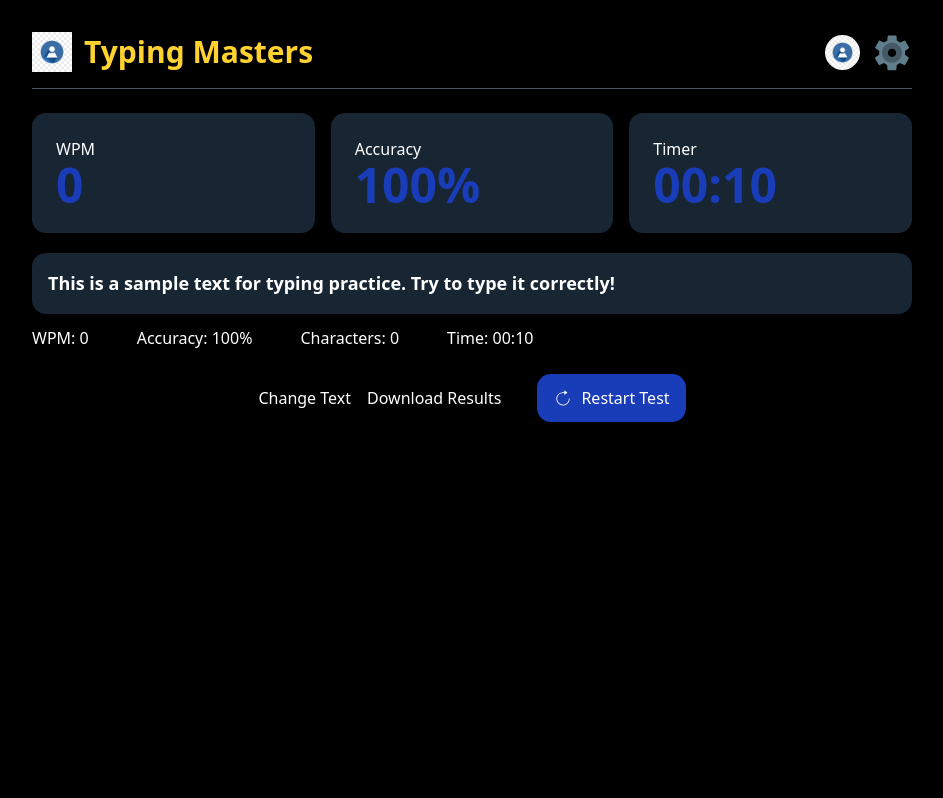
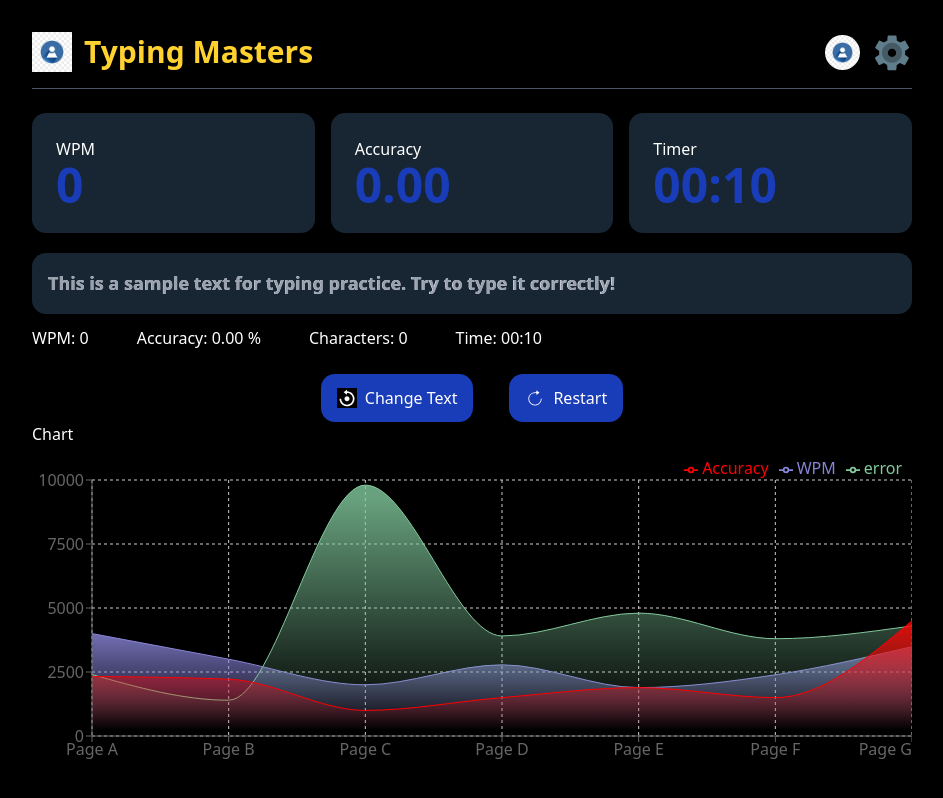
Before and after one commit to Abhishek-0899/Speedtester, a Next.js app: page /pages/Dashboard in a window 1280 px wide. Shown: the whole page, without its empty margins (168-1111 px from the left). Built offline with nearby package versions, Linux system fonts and the light colour scheme.

Commit message:
Added dummy chart to evaluate user performance and made btn working

```diff
--- /dev/null
+++ b/app/components/chart.tsx
@@ -0,0 +1,75 @@
+import {
+  Area,
+  AreaChart,
+  CartesianGrid,
+  Tooltip,
+  XAxis,
+  YAxis,
+  ResponsiveContainer,
+  Legend,
+} from "recharts";
+
+const sampleData = [
+  { name: "Page A", WPM: 4000, error: 2400, Accuracy: 2325 },
+  { name: "Page B", WPM: 3000, error: 1398, Accuracy: 2220 },
+  { name: "Page C", WPM: 2000, error: 9800, Accuracy: 1000 },
+  { name: "Page D", WPM: 2780, error: 3908, Accuracy: 1500 },
+  { name: "Page E", WPM: 1890, error: 4800, Accuracy: 1890 },
+  { name: "Page F", WPM: 2390, error: 3800, Accuracy: 1500 },
+  { name: "Page G", WPM: 3490, error: 4300, Accuracy: 4500 },
+];
+
+export default function Chart({ isAnimationActive = true }: { isAnimationActive?: boolean }) {
+  return (
+    <div style={{ width: "100%", height: 320 }}>
+      <h2 className="text-white">Chart</h2>
+      <ResponsiveContainer width="100%" height="100%">
+        <AreaChart data={sampleData} margin={{ top: 10, right: 0, left: 0, bottom: 0 }}>
+          <defs>
+            <linearGradient id="colorWPM" x1="0" y1="0" x2="0" y2="1">
+              <stop offset="5%" stopColor="#8884d8" stopOpacity={0.8} />
+              <stop offset="95%" stopColor="#8884d8" stopOpacity={0} />
+            </linearGradient>
+            <linearGradient id="colorError" x1="0" y1="0" x2="0" y2="1">
+              <stop offset="5%" stopColor="#82ca9d" stopOpacity={0.8} />
+              <stop offset="95%" stopColor="#82ca9d" stopOpacity={0} />
+            </linearGradient>
+            <linearGradient id="colorAccuracy" x1="0" y1="0" x2="0" y2="1">
+              <stop offset="5%" stopColor="red" stopOpacity={0.8} />
+              <stop offset="95%" stopColor="red" stopOpacity={0} />
+            </linearGradient>
+          </defs>
+          <CartesianGrid strokeDasharray="3 3" />
+          <XAxis dataKey="name" />
+          <YAxis />
+          <Tooltip />
+          <Legend verticalAlign="top" align="right" />
+          <Area
+            type="monotone"
+            dataKey="WPM"
+            stroke="#8884d8"
+            fill="url(#colorWPM)"
+            fillOpacity={1}
+            isAnimationActive={isAnimationActive}
+          />
+          <Area
+            type="monotone"
+            dataKey="error"
+            stroke="#82ca9d"
+            fill="url(#colorError)"
+            fillOpacity={1}
+            isAnimationActive={isAnimationActive}
+          />
+          <Area
+            type="monotone"
+            dataKey="Accuracy"
+            stroke="red"
+            fill="url(#colorAccuracy)"
+            fillOpacity={1}
+            isAnimationActive={isAnimationActive}
+          />
+        </AreaChart>
+      </ResponsiveContainer>
+    </div>
+  );
+}
--- a/app/globals.css
+++ b/app/globals.css
@@ -130,3 +130,12 @@
   background-repeat: no-repeat;
   min-height: 100vh;
 }
+@keyframes caretBlink {
+  0% { opacity: 1; }
+  50% { opacity: 0; }
+  100% { opacity: 1; }
+}
+
+.caret-blink {
+  animation: caretBlink 1s infinite;
+}
--- a/app/pages/Dashboard/page.tsx
+++ b/app/pages/Dashboard/page.tsx
@@ -1,16 +1,39 @@
 "use client";
 import { useEffect, useRef, useState } from "react";
+import { BiReset } from "react-icons/bi";
 import Image from "next/image";
 import { FcSettings } from "react-icons/fc";
 import { CiRedo } from "react-icons/ci";
+import Chart from "@/app/components/chart";
+import { ACCURACY } from "recharts/types/animation/easing";
+import { timeStamp } from "console";
 
 export default function Dashboard() {
-  const jsonText =
-    "This is a sample text for typing practice. Try to type it correctly!";
+  const jsonText = [
+    "This is a sample text for typing practice. Try to type it correctly!",
+    "Lorem Ipsum is simply dummy text of the printing and typesetting industry.",
+    "Coding is not about typing fast, it’s about thinking clearly.",
+    "Frontend development requires creativity, logic, and patience.",
+  ];
 
+  // console.log("JSON Text:", jsonText.length);
   const [usertext, setUserText] = useState("");
   const [started, setStarted] = useState(false);
-
+  const [text, setText] = useState(jsonText[0]);
+  // const [accuracy,setAccuracy]=useState(100);
+  const RandomText = () => {
+    const randomText = jsonText[Math.floor(Math.random() * jsonText.length)];
+    setText(randomText);
+    resetTest();
+  };
+  const calculateAccuracy = () => {
+    const textLength = text.length;
+    const correctChars = usertext
+      .split("")
+      .filter((char, index) => char === text[index]).length;
+    const accuracy = (correctChars / textLength) * 100;
+    return accuracy.toFixed(2);
+  };
   // 10-second countdown
   const [timeLeft, setTimeLeft] = useState(10);
   const intervalRef = useRef(null);
@@ -18,9 +41,7 @@ export default function Dashboard() {
   // WPM Formula
   const correctChars = usertext.length;
   const wpm =
-    timeLeft < 10
-      ? Math.floor((correctChars * 60) / (5 * (10 - timeLeft)))
-      : 0;
+    timeLeft < 10 ? Math.floor((correctChars * 60) / (5 * (10 - timeLeft))) : 0;
 
   // Start 10-sec countdown timer
   useEffect(() => {
@@ -36,6 +57,20 @@ export default function Dashboard() {
   useEffect(() => {
     if (timeLeft === 0) {
       clearInterval(intervalRef.current);
+      const session = {
+        wpm: wpm,
+        error: text.length - correctChars,
+        ACCURACY: calculateAccuracy(),
+        timeStamp: Date.now(),
+        date: new Date().toLocaleDateString(),
+      };
+      // Add new session to sessionStorage
+      const previousSession = JSON.parse(
+        sessionStorage.getItem("typingSessions") || "[]"
+      );
+      previousSession.push(session);
+      // saving back
+      sessionStorage.setItem("typingSessions", JSON.stringify(previousSession));
     }
   }, [timeLeft]);
 
@@ -85,7 +120,9 @@ export default function Dashboard() {
         {/* Accuracy placeholder */}
         <div className="rounded-xl bg-[#182633] p-6">
           <h1 className="text-white">Accuracy</h1>
-          <h1 className="text-blue-800 font-bold text-4xl md:text-5xl">100%</h1>
+          <h1 className="text-blue-800 font-bold text-4xl md:text-5xl">
+            {calculateAccuracy()}
+          </h1>
         </div>
 
         {/* Timer */}
@@ -99,25 +136,43 @@ export default function Dashboard() {
 
       {/* TEXT BOX */}
       <div className="flex justify-center mt-5">
-        <div className="rounded-xl bg-[#182633] p-4 w-full font-semibold md:w-[100%] relative">
+        <div className="rounded-xl bg-[#182633] p-4 w-full font-semibold md:w-full relative">
           {/* Base Text */}
           <p className="text-white text-lg leading-relaxed select-none">
-            {jsonText}
+            {text}
           </p>
 
           {/* Overlay Text */}
           <p className="absolute top-4 left-4 text-lg leading-relaxed pointer-events-none z-10">
-            {jsonText.split("").map((char, index) => {
+            {text.split("").map((char, index) => {
               const typedChar = usertext[index];
+              const isCurrent = index === usertext.length;
 
-              let color = "";
-              if (typedChar == null) color = "text-transparent";
-              else if (typedChar === char) color = "text-green-400";
-              else color = "text-red-500";
+              let color = "text-gray-400";
+
+              if (typedChar != null) {
+                color = typedChar === char ? "text-green-400" : "text-red-500";
+              }
 
               return (
-                <span key={index} className={color}>
-                  {char}
+                <span key={index} className="relative">
+                  {/* Actual character coloring */}
+                  <span className={`${color}`}>{char}</span>
+
+                  {/* YELLOW VERTICAL CARET */}
+                  {isCurrent && (
+                    <span
+                      className="
+            absolute
+            left-0
+            top-0
+            bottom-0
+            w-0.5
+            bg-yellow-400
+            caret-blink
+          "
+                    ></span>
+                  )}
                 </span>
               );
             })}
@@ -142,7 +197,7 @@ export default function Dashboard() {
       {/* BOTTOM STATS */}
       <div className="flex items-center gap-12 mt-3 text-white">
         <h1>WPM: {wpm}</h1>
-        <h1>Accuracy: 100%</h1>
+        <h1>Accuracy: {calculateAccuracy()} %</h1>
         <h1>Characters: {usertext.length}</h1>
         <h1>Time: 00:{String(timeLeft).padStart(2, "0")}</h1>
       </div>
@@ -150,8 +205,13 @@ export default function Dashboard() {
       {/* BUTTONS */}
       <div className="flex flex-col md:flex-row justify-center items-center gap-4 mt-6">
         <div className="flex mr-5 gap-4">
-          <h1 className="text-white">Change Text</h1>
-          <h1 className="text-white">Download Results</h1>
+          <button
+            onClick={RandomText}
+            className="text-white flex items-center justify-center gap-2 bg-blue-800 px-4 py-3 rounded-xl w-full md:w-auto"
+          >
+            <BiReset className="text-xl bg-black" />
+            <span className="text-white">Change Text</span>
+          </button>
         </div>
 
         <button
@@ -159,9 +219,10 @@ export default function Dashboard() {
           className="text-white flex items-center justify-center gap-2 bg-blue-800 px-4 py-3 rounded-xl w-full md:w-auto"
         >
           <CiRedo className="text-xl" />
-          <span>Restart Test</span>
+          <span>Restart</span>
         </button>
       </div>
+      <Chart />
     </div>
   );
 }
--- a/package.json
+++ b/package.json
@@ -17,6 +17,7 @@
     "next": "16.0.3",
     "react": "19.2.0",
     "react-dom": "19.2.0",
+    "recharts": "^3.5.1",
     "tailwind-merge": "^3.4.0"
   },
   "devDependencies": {
```
Also changed, not shown: app/components/scoreBoard.tsx (deleted), app/components/statsGrah.tsx (deleted), 1 other file (tests, documents, lock files or other folders).
